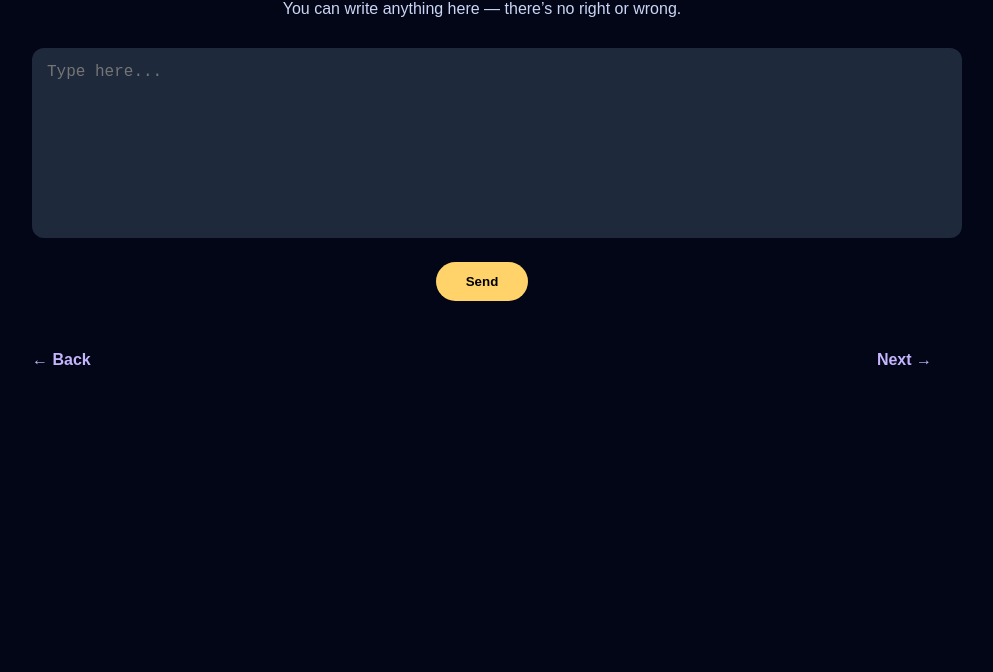
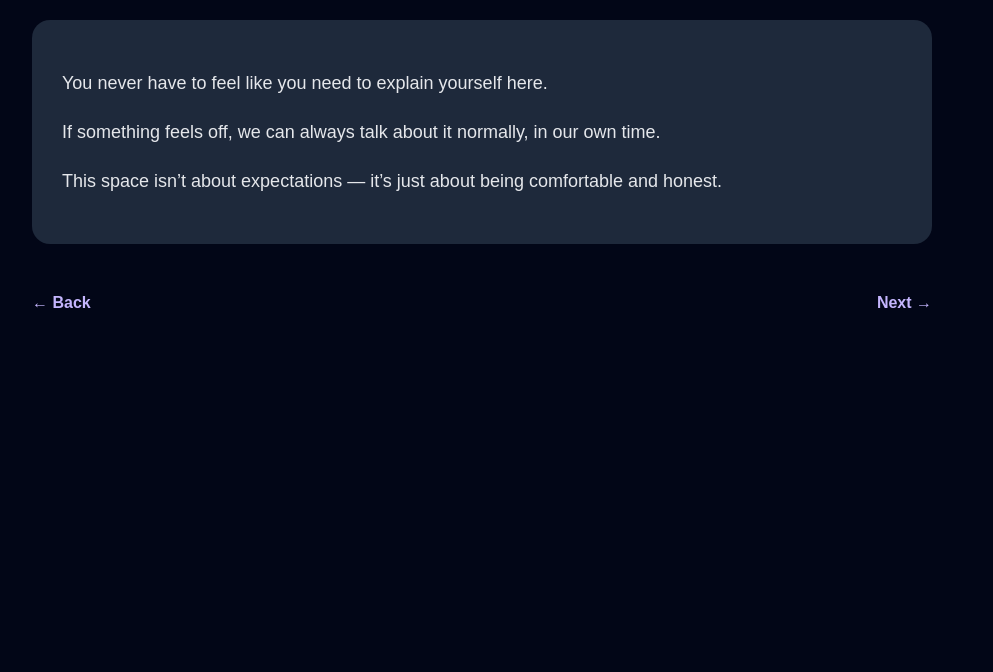
Before and after one commit to samueljoypandajrthe3rd/samueljoypandajrthe3rd, a plain HTML site: page message.html in a window 1280 px wide. Shown: the part 128-800 px from the top of the page, without its empty margins (158-1151 px from the left). Drawn offline with Linux system fonts and the light colour scheme.

Commit message:
Update message.html

```diff
--- a/message.html
+++ b/message.html
@@ -2,14 +2,14 @@
 <html lang="en">
 <head>
   <meta charset="UTF-8">
-  <title>Your Thoughts</title>
+  <title>A Small Note</title>
 
   <style>
     body {
       font-family: Arial, sans-serif;
       background: #020617;
       color: #e5e7eb;
-      padding: 50px 20px;
+      padding: 60px 20px;
       max-width: 900px;
       margin: auto;
     }
@@ -17,45 +17,23 @@
     h1 {
       text-align: center;
       color: #c4b5fd;
-      margin-bottom: 20px;
+      margin-bottom: 30px;
     }
 
-    p {
-      text-align: center;
-      margin-bottom: 30px;
-      color: #cbd5f5;
+    .box {
+      background: #1e293b;
+      padding: 30px;
+      border-radius: 18px;
+      font-size: 18px;
+      line-height: 1.7;
+      opacity: 0;
+      transform: translateY(20px);
+      transition: all 0.8s ease;
     }
 
-    textarea {
-      width: 100%;
-      height: 160px;
-      background: #1e293b;
-      border: none;
-      border-radius: 12px;
-      padding: 15px;
-      color: #e5e7eb;
-      font-size: 16px;
-      resize: none;
-    }
-
-    button {
-      margin-top: 20px;
-      padding: 12px 30px;
-      background: #ffd369;
-      border: none;
-      border-radius: 25px;
-      font-weight: bold;
-      cursor: pointer;
-      display: block;
-      margin-left: auto;
-      margin-right: auto;
-    }
-
-    .message {
-      text-align: center;
-      margin-top: 20px;
-      color: #86efac;
-      display: none;
+    .box.show {
+      opacity: 1;
+      transform: translateY(0);
     }
 
     .nav {
@@ -75,18 +53,22 @@
 
 <body>
 
-  <h1>Your Thoughts</h1>
-  <p>
-    You can write anything here —
-    there’s no right or wrong.
-  </p>
+  <h1>Just So You Know</h1>
 
-  <textarea id="text" placeholder="Type here..."></textarea>
+  <div class="box" id="note">
+    <p>
+      You never have to feel like you need to explain yourself here.
+    </p>
 
-  <button onclick="sendMessage()">Send</button>
+    <p>
+      If something feels off, we can always talk about it normally,
+      in our own time.
+    </p>
 
-  <div class="message" id="confirm">
-    Thank you for sharing 🤍
+    <p>
+      This space isn’t about expectations —
+      it’s just about being comfortable and honest.
+    </p>
   </div>
 
   <div class="nav">
@@ -95,13 +77,9 @@
   </div>
 
   <script>
-    function sendMessage() {
-      const text = document.getElementById("text").value.trim();
-      if (text !== "") {
-        document.getElementById("confirm").style.display = "block";
-        document.getElementById("text").value = "";
-      }
-    }
+    window.onload = function () {
+      document.getElementById("note").classList.add("show");
+    };
   </script>
 
 </body>
```
